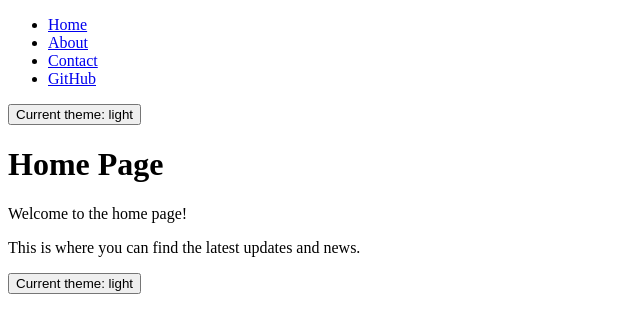
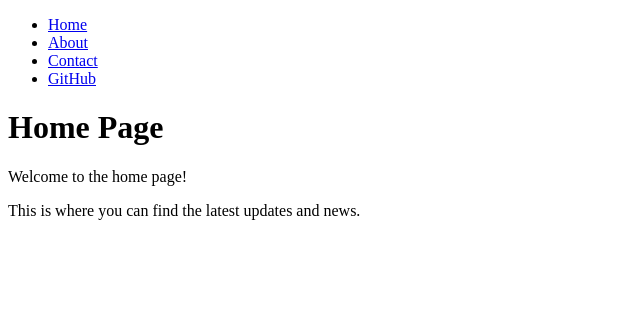
Before and after one commit to zahooronly/react-deep-concepts, a React (Vite) app: page / in a window 1280 px wide. Shown: the top 332 px of the page, without its empty margins (0-640 px from the left). Built offline with nearby package versions, Linux system fonts and the light colour scheme.

Commit message:
made ready for zustand

```diff
--- a/package.json
+++ b/package.json
@@ -10,10 +10,8 @@
     "preview": "vite preview"
   },
   "dependencies": {
-    "framer-motion": "^12.23.12",
     "react": "^19.1.1",
-    "react-dom": "^19.1.1",
-    "react-router": "^7.8.2"
+    "react-dom": "^19.1.1"
   },
   "devDependencies": {
     "@eslint/js": "^9.33.0",
--- a/src/App.jsx
+++ b/src/App.jsx
@@ -2,7 +2,7 @@
 // import { StatesPractice } from "./components/StatesPractice";
 import { Outlet } from "react-router";
 import { Header } from "./components/Header";
-import { MemoPractice } from "./components/MemoPractice";
+// import { MemoPractice } from "./components/MemoPractice";
 // import { RefPractice } from "./components/RefPractice";
 import "./index.css";
 
--- a/src/components/Header.jsx
+++ b/src/components/Header.jsx
@@ -1,5 +1,4 @@
 import { Link } from "react-router";
-import { ThemeButton } from "../context/ThemeButton";
 
 export const Header = () => {
   return (
@@ -18,7 +17,6 @@ export const Header = () => {
           <Link to="/github">GitHub</Link>
         </li>
       </ul>
-      <ThemeButton />
     </nav>
   );
 };
--- a/src/components/Home.jsx
+++ b/src/components/Home.jsx
@@ -1,5 +1,4 @@
 import React from "react";
-import { ThemeButton } from "../context/ThemeButton";
 
 const Home = () => {
   return (
@@ -7,7 +6,6 @@ const Home = () => {
       <h1>Home Page</h1>
       <p>Welcome to the home page!</p>
       <p>This is where you can find the latest updates and news.</p>
-      <ThemeButton />
     </>
   );
 };
--- a/src/context/ThemeButton.jsx
+++ /dev/null
@@ -1,8 +0,0 @@
-import React, { useContext } from "react";
-import ThemeContext from "./ThemeContext";
-
-export const ThemeButton = () => {
-  const { theme, toggleTheme } = useContext(ThemeContext);
-
-  return <button onClick={toggleTheme}>Current theme: {theme}</button>;
-};
--- a/src/context/ThemeContext.jsx
+++ /dev/null
@@ -1,5 +0,0 @@
-import React from "react";
-
-const ThemeContext = React.createContext("light");
-
-export default ThemeContext;
--- a/src/context/ThemeProvider.jsx
+++ /dev/null
@@ -1,15 +0,0 @@
-import React, { useState } from "react";
-import ThemeContext from "./ThemeContext";
-
-export const ThemeProvider = ({ children }) => {
-  const [theme, setTheme] = useState("light");
-
-  const toggleTheme = () =>
-    setTheme((prev) => (prev === "light" ? "dark" : "light"));
-
-  return (
-    <ThemeContext.Provider value={{ theme, toggleTheme }}>
-      {children}
-    </ThemeContext.Provider>
-  );
-};
--- a/src/main.jsx
+++ b/src/main.jsx
@@ -14,7 +14,6 @@ import Contact from "./components/Contact.jsx";
 import Home from "./components/Home.jsx";
 import User from "./components/User.jsx";
 import GitHub, { getGitHubUser } from "./components/GitHub.jsx";
-import { ThemeProvider } from "./context/ThemeProvider.jsx";
 
 // const router = createBrowserRouter([
 //   {
@@ -51,9 +50,6 @@ const router = createBrowserRouter(
 
 createRoot(document.getElementById("root")).render(
   <StrictMode>
-    <ThemeProvider>
-
       <RouterProvider router={router} />
-    </ThemeProvider>
   </StrictMode>
 );
```
Also changed, not shown: 1 other file (tests, documents, lock files or other folders).
